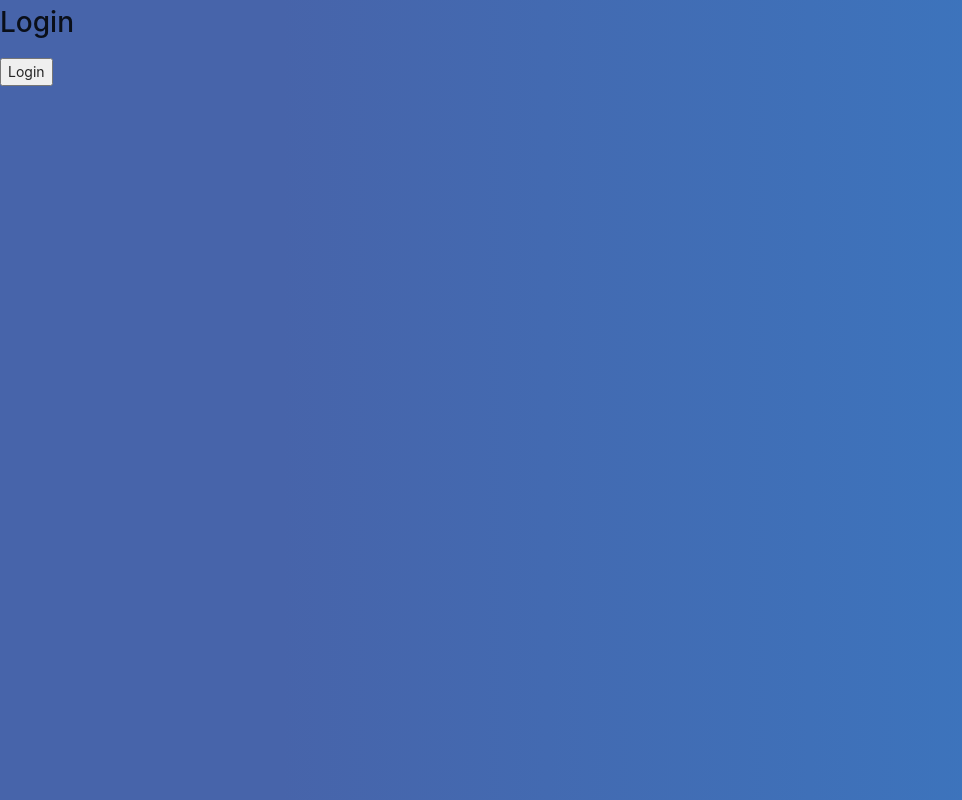
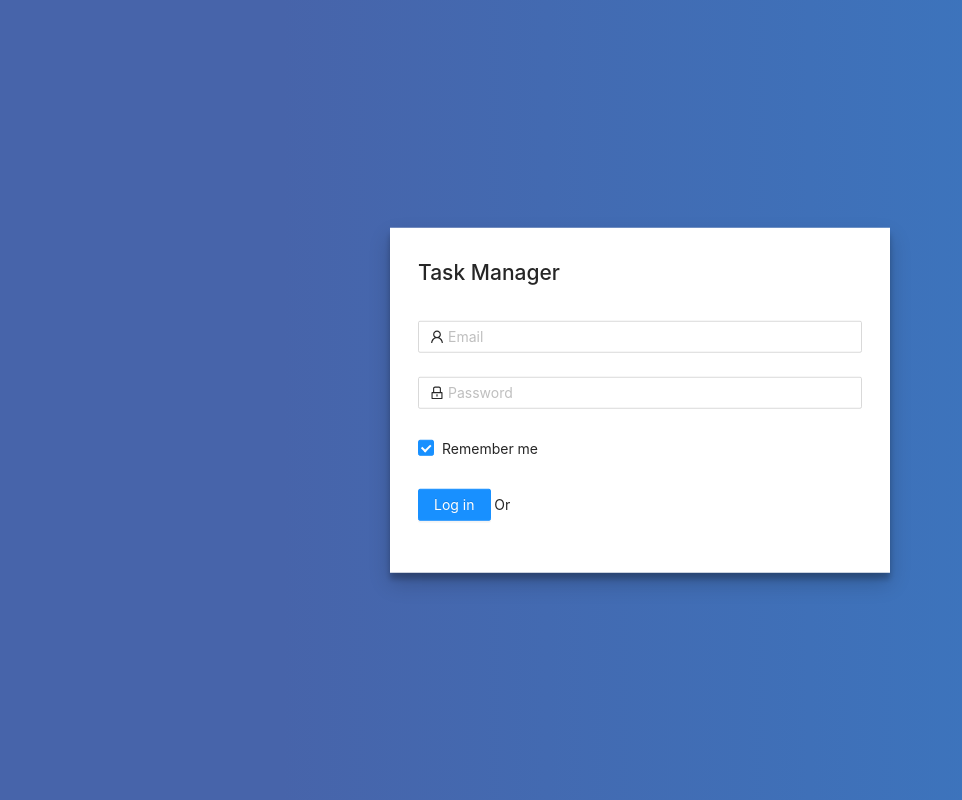
Before and after one commit to JaynPan/Task-Manager, a React (Create React App) app in the folder client/: page /login in a window 1280 px wide. Shown: the whole page, without its empty margins (0-962 px from the left). Built offline with nearby package versions, Linux system fonts and the light colour scheme.

Commit message:
Integrate previous login-form component into login page

```diff
--- a/client/src/App.js
+++ b/client/src/App.js
@@ -7,8 +7,8 @@ import UseAuth from './utils/use_auth';
 
 export default function App() {
   const [auth, setAuth] = useState(false);
-  const readCookie = async () => {
-    const token = Cookies.get('token');
+  const fetchUser = async () => {
+    const token = Cookies.get('access_token');
 
     if (token) {
       // fetch "/users/me" to check token is valid or not
@@ -26,7 +26,7 @@ export default function App() {
   };
 
   useEffect(() => {
-    readCookie();
+    fetchUser();
   }, []);
 
   return (
--- a/client/src/page/dashboard.js
+++ b/client/src/page/dashboard.js
@@ -7,7 +7,7 @@ export default function Dashboard() {
   const Auth = useContext(UseAuth);
   const handleLogout = () => {
     Auth.setAuth(false);
-    Cookies.remove('token');
+    Cookies.remove('access_token');
   };
 
   return (
--- a/client/src/page/login.js
+++ b/client/src/page/login.js
@@ -1,21 +1,89 @@
-import React, { useContext } from 'react';
+import React, { useState, useContext } from 'react';
 import Cookies from 'js-cookie';
+import {
+  Form, Input, Button, Checkbox,
+} from 'antd';
+import { UserOutlined, LockOutlined } from '@ant-design/icons';
 
 import UseAuth from '../utils/use_auth';
+import './login.css';
+
 
 export default function Login() {
   const Auth = useContext(UseAuth);
-  const handleLogin = () => {
-    // post request "/users/login"
+  const [errMsg, setErrMsg] = useState('');
 
-    Auth.setAuth(true);
-    Cookies.set('token', 'logintrue');
+  const onFinish = async (values) => {
+    try {
+      const res = await fetch('/users/login', {
+        method: 'POST',
+        body: JSON.stringify(values),
+        headers: {
+          'Content-Type': 'application/json',
+        },
+      });
+
+      if (res.status === 200) {
+        const data = await res.json();
+
+        Cookies.set('access_token', data.token, { sameSite: 'strict' });
+        Auth.setAuth(true);
+      } else {
+        setErrMsg('Incorrect email or password!');
+      }
+    } catch (e) {
+      setErrMsg(`Something went wrong! ${e}`);
+    }
+  };
+
+  const onFieldsChange = () => {
+    if (errMsg.length !== 0) {
+      setErrMsg('');
+    }
   };
 
   return (
-    <div>
-      <h1>Login</h1>
-      <button type="button" onClick={handleLogin}>Login</button>
+    <div className="login-form-container">
+      <h2 className="app-name">Task Manager</h2>
+      {errMsg.length !== 0 && <p className="error">{errMsg}</p>}
+
+      <Form
+        name="normal_login"
+        className="login-form"
+        initialValues={{ remember: true }}
+        onFinish={onFinish}
+        onFieldsChange={onFieldsChange}
+      >
+        <Form.Item
+          name="email"
+          rules={[{ required: true, message: 'Please input your Email!' }]}
+        >
+          <Input prefix={<UserOutlined className="site-form-item-icon" />} placeholder="Email" />
+        </Form.Item>
+        <Form.Item
+          name="password"
+          rules={[{ required: true, message: 'Please input your Password!' }]}
+        >
+          <Input
+            prefix={<LockOutlined className="site-form-item-icon" />}
+            type="password"
+            placeholder="Password"
+          />
+        </Form.Item>
+        <Form.Item>
+          <Form.Item name="remember" valuePropName="checked" noStyle>
+            <Checkbox>Remember me</Checkbox>
+          </Form.Item>
+        </Form.Item>
+
+        <Form.Item>
+          <Button type="primary" htmlType="submit" className="login-form-button">
+            Log in
+          </Button>
+          {' Or '}
+          {/* <a href="">register now!</a> */}
+        </Form.Item>
+      </Form>
     </div>
   );
 }
```
Also changed, not shown: client/src/login_form.js (deleted, +0 -83 lines), client/src/page/login.css (renamed from client/src/login_form.css).
